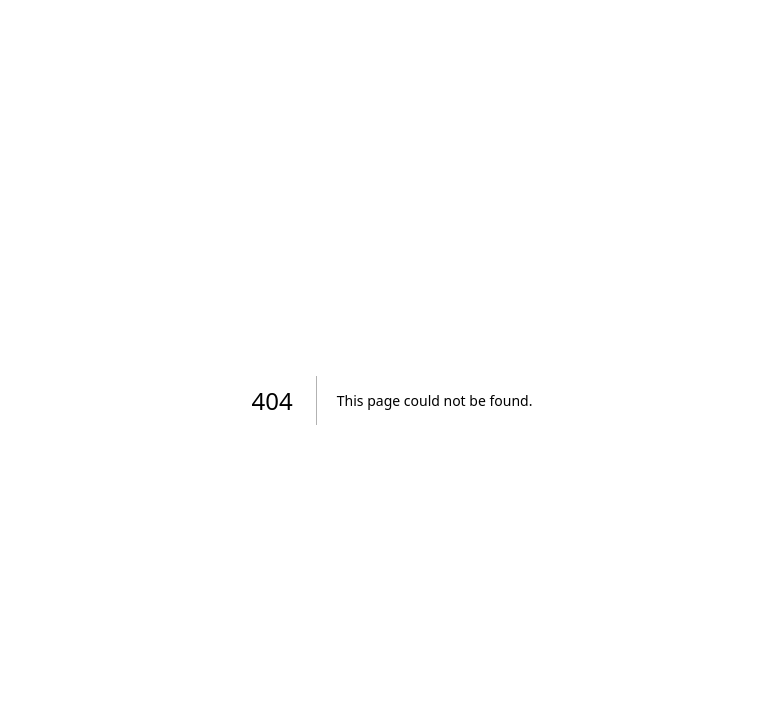
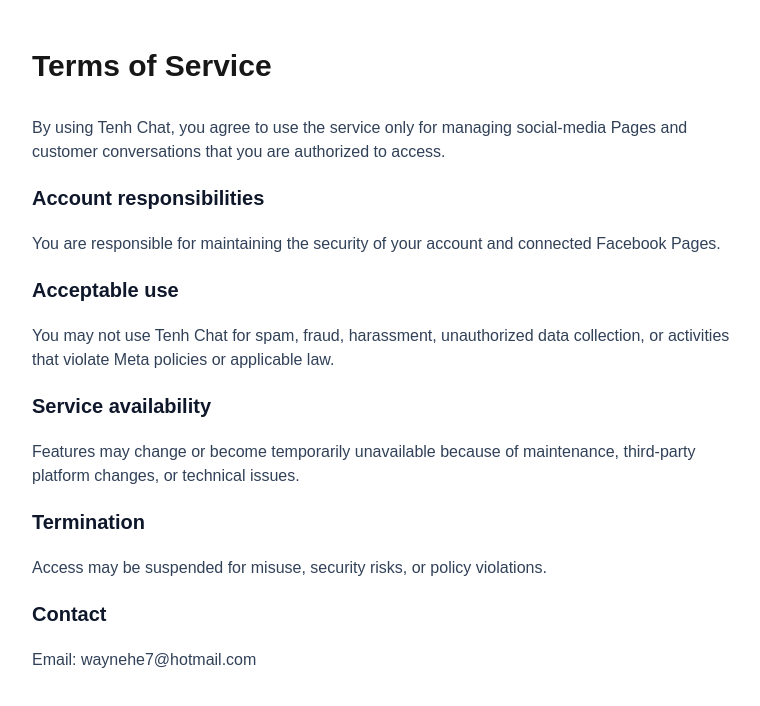
Before and after one commit to cheauy/social-inbox, a Next.js app: page /terms in a window 1280 px wide. Before the commit this address had no page. Shown: the top 706 px of the page, without its empty margins (248-1008 px from the left). Built offline with nearby package versions, Linux system fonts and the light colour scheme.

Commit message:
Add terms of service page

```diff
--- /dev/null
+++ b/app/terms/page.tsx
@@ -0,0 +1,59 @@
+export default function TermsPage() {
+  return (
+    <main className="mx-auto max-w-3xl px-6 py-12">
+      <h1 className="text-3xl font-bold">Terms of Service</h1>
+
+      <div className="mt-8 space-y-5 text-slate-700">
+        <p>
+          By using Tenh Chat, you agree to use the service only for
+          managing social-media Pages and customer conversations that
+          you are authorized to access.
+        </p>
+
+        <h2 className="text-xl font-semibold text-slate-900">
+          Account responsibilities
+        </h2>
+
+        <p>
+          You are responsible for maintaining the security of your
+          account and connected Facebook Pages.
+        </p>
+
+        <h2 className="text-xl font-semibold text-slate-900">
+          Acceptable use
+        </h2>
+
+        <p>
+          You may not use Tenh Chat for spam, fraud, harassment,
+          unauthorized data collection, or activities that violate
+          Meta policies or applicable law.
+        </p>
+
+        <h2 className="text-xl font-semibold text-slate-900">
+          Service availability
+        </h2>
+
+        <p>
+          Features may change or become temporarily unavailable because
+          of maintenance, third-party platform changes, or technical
+          issues.
+        </p>
+
+        <h2 className="text-xl font-semibold text-slate-900">
+          Termination
+        </h2>
+
+        <p>
+          Access may be suspended for misuse, security risks, or policy
+          violations.
+        </p>
+
+        <h2 className="text-xl font-semibold text-slate-900">
+          Contact
+        </h2>
+
+        <p>Email: waynehe7@hotmail.com</p>
+      </div>
+    </main>
+  );
+}
```
